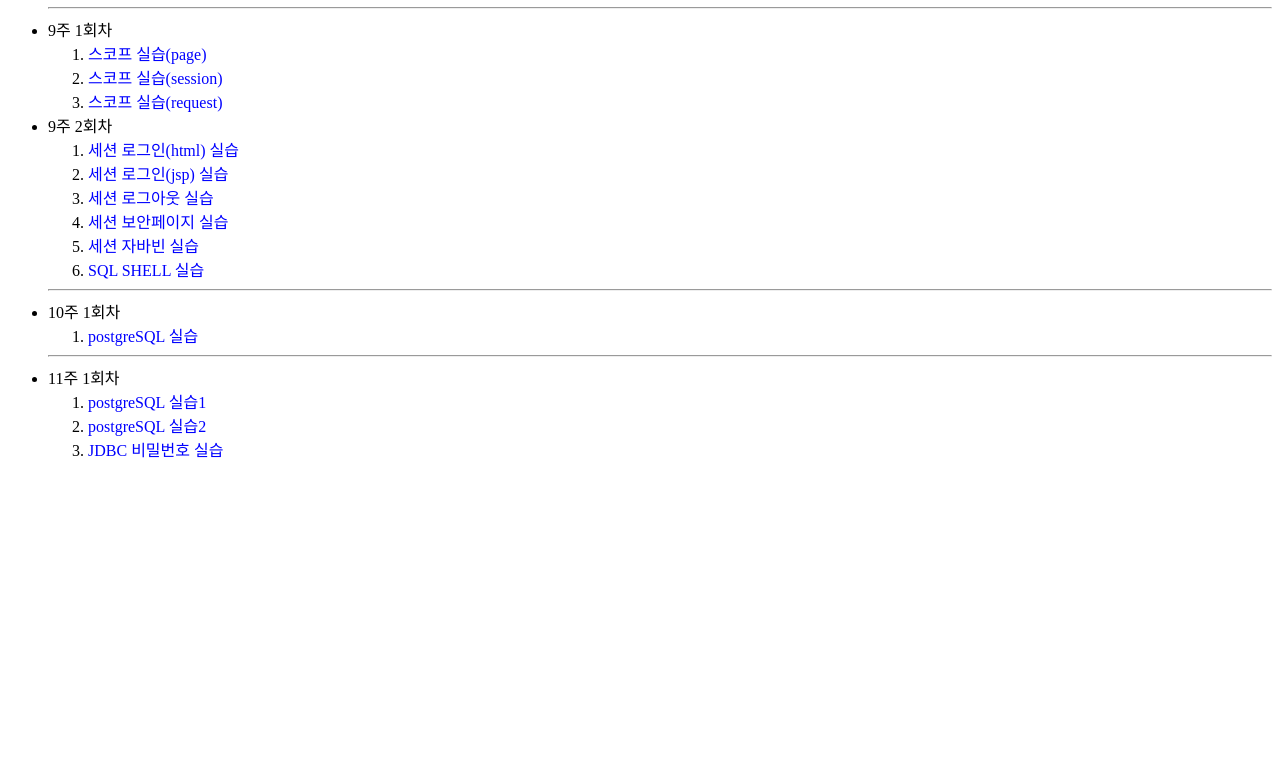
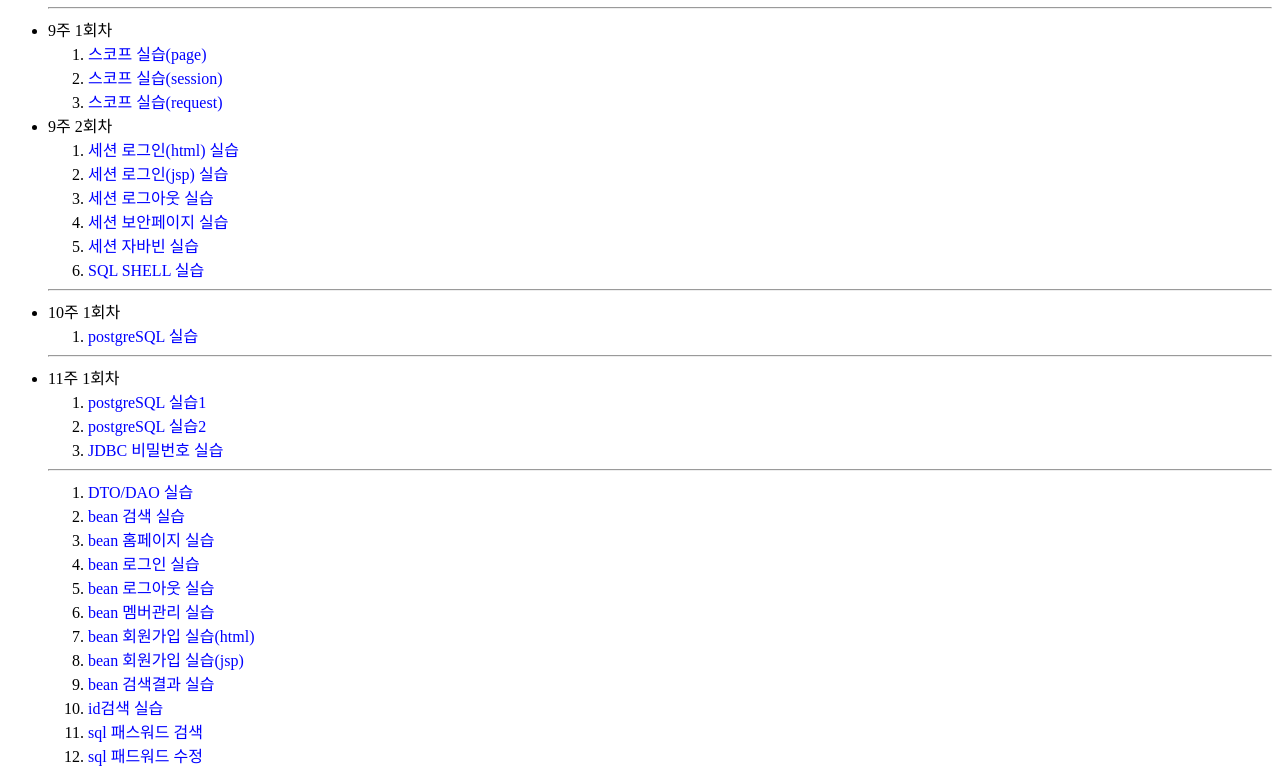
Before and after one commit to requza/requza.github.io, a plain HTML site: page index.html in a window 1280 px wide. Shown: the part 1682-2465 px from the top of the page. Before the commit the page ends 2159 px from the top, so only its background shows below. Drawn offline with Linux system fonts and the light colour scheme.

Commit message:
Update index.html

```diff
--- a/index.html
+++ b/index.html
@@ -200,6 +200,22 @@
 <li><a href=https://requza.github.io/java/hw11_1/hw11_1_2.html>postgreSQL 실습2</a></li>
 <li><a href=https://requza.github.io/java/hw11_1/hw11_1_3.html>JDBC 비밀번호 실습</a></li>
 </ol>
+
+<hr/>
+<ol>
+<li><a href=https://requza.github.io/java/hw12_1/hw12_1_1.html>DTO/DAO 실습</a></li>
+<li><a href=https://requza.github.io/java/hw12_1/hw12_1_2.html>bean 검색 실습</a></li>
+  <li><a href=https://requza.github.io/java/hw12_1/hw12_1_3.html>bean 홈페이지 실습</a></li>
+  <li><a href=https://requza.github.io/java/hw12_1/hw12_1_4.html>bean 로그인 실습</a></li>
+  <li><a href=https://requza.github.io/java/hw12_1/hw12_1_5.html>bean 로그아웃 실습</a></li>
+  <li><a href=https://requza.github.io/java/hw12_1/hw12_1_6.html>bean 멤버관리 실습</a></li>
+  <li><a href=https://requza.github.io/java/hw12_1/hw12_1_7.html>bean 회원가입 실습(html)</a></li>
+  <li><a href=https://requza.github.io/java/hw12_1/hw12_1_8.html>bean 회원가입 실습(jsp)</a></li>
+  <li><a href=https://requza.github.io/java/hw12_1/hw12_1_9.html>bean 검색결과 실습</a></li>
+  <li><a href=https://requza.github.io/java/hw12_1/hw12_1_10.html>id검색 실습</a></li>
+  <li><a href=https://requza.github.io/java/hw12_1/hw12_1_11.html>sql 패스워드 검색</a></li>
+  <li><a href=https://requza.github.io/java/hw12_1/hw12_1_12.html>sql 패드워드 수정</a></li>
+</ol>
     </ul>
   </body>
   <!-- 링크 <li><a href=https://></a></li> -->
```
